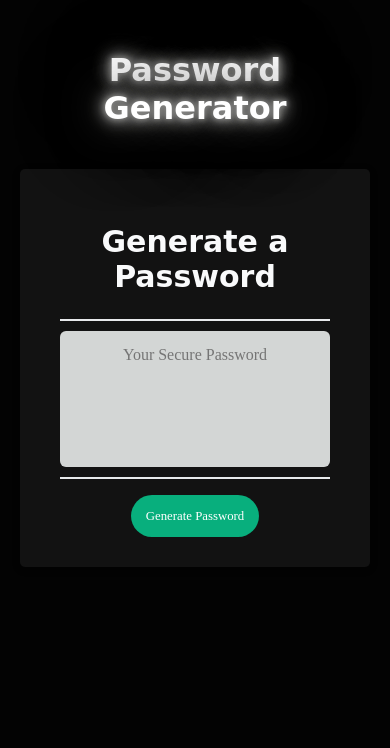
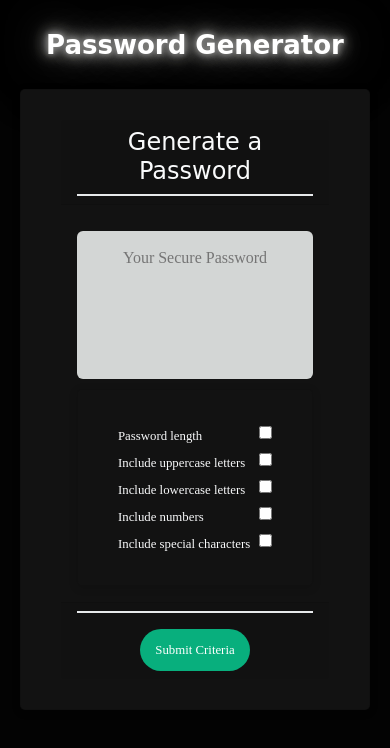
Before and after one commit to sbonias/password-generator-js, a plain HTML site: page index.html in a window 390 px wide. Both pictures are taken after a click on the button "Generate Password". Drawn offline with nearby package versions, Linux system fonts and the light colour scheme; a web font is replaced by a local one.

Commit message:
created btn display and hide function

```diff
--- a/index.html
+++ b/index.html
@@ -5,12 +5,12 @@
     <meta name="viewport" content="width=device-width, initial-scale=1.0" />
     <meta http-equiv="X-UA-Compatible" content="ie=edge" />
     <title>Password Generator</title>
-    <!-- imported bootstrap cdn if neeeded -->
-    <!-- <link href="https://cdn.jsdelivr.net/npm/bootstrap@5.0.0-beta3/dist/css/bootstrap.min.css" rel="stylesheet" integrity="sha384-eOJMYsd53ii+scO/bJGFsiCZc+5NDVN2yr8+0RDqr0Ql0h+rP48ckxlpbzKgwra6" crossorigin="anonymous"> -->
-    <!-- imported google fonts cdn -->
     <!-- <link href="https://fonts.googleapis.com/css2?family=IBM+Plex+Serif:wght@400&display=swap" rel="stylesheet"> -->
     <link href="https://fonts.googleapis.com/css2?family=Codystar&display=swap" rel="stylesheet">
     <link href="https://fonts.googleapis.com/css2?family=Bungee+Shade&family=Codystar&family=Londrina+Shadow&display=swap" rel="stylesheet">
+    <!-- imported bootstrap cdn if neeeded -->
+    <link href="https://cdn.jsdelivr.net/npm/bootstrap@5.0.0-beta3/dist/css/bootstrap.min.css" rel="stylesheet" integrity="sha384-eOJMYsd53ii+scO/bJGFsiCZc+5NDVN2yr8+0RDqr0Ql0h+rP48ckxlpbzKgwra6" crossorigin="anonymous">
+    <!-- imported google fonts cdn -->
     <link rel="stylesheet" href="style.css" />
   </head>
   <body>
@@ -29,12 +29,52 @@
             placeholder="Your Secure Password"
             aria-label="Generated Password"
           ></textarea>
+          <!-- bootstrap collapse component being applied which links the button el to the second card body div -->
+          <div class="collapse" id="collapseExample">
+            <!-- <form> -->
+            <div class= "card card-input">
+              <div>
+              <label for="pwLength">Password length</label>
+              <input type="checkbox" id="pwLength">
+              </div>
+              <div>
+              <label for="pwLower">Include uppercase letters</label>
+              <input type="checkbox" id="pwLength">
+              </div>
+              <div>
+              <label for="pwLength">Include lowercase letters</label>
+              <input type="checkbox" id="pwLength">
+              </div>
+              <div>
+              <label for="pwLength">Include numbers</label>
+              <input type="checkbox" id="pwLength">
+              </div>
+              <div>
+              <label for="pwLength">Include special characters</label>
+              <input type="checkbox" id="pwLength">
+              </div>
+            </div>
+          <!-- </form> -->
+          </div>
         </div>
+        <!-- created 3 buttons to correspond to the 3 steps involved in completing pw generation procedure:
+          1) Generate PW = To bring user to the criteria
+          2) Submit PW Criteria = To write the pw to the text area
+          3) Start Over = To reset selections -->
         <div class="card-footer">
-          <button id="generate" class="btn">Generate Password</button>
+          <button id="generate" data-bs-toggle="collapse" data-bs-target="#collapseExample">Generate Password</button>
+          <button id="submit" class="hide" data-bs-toggle="collapse" data-bs-target="#collapseExample">Submit Criteria</button>
         </div>
+        <!-- <div class="card-footer1" id="show">
+          <button id="generate" data-bs-toggle="collapse" data-bs-target="#collapseExample">Generate Password</button>
+        </div>
+        <div class="card-footer2" id="hide">
+          <button id="submit" data-bs-toggle="collapse" data-bs-target="#collapseExample">Submit Criteria</button>
+        </div> -->
       </div>
     </div>
     <script src="script.js"></script>
+    <!-- JavaScript Bundle with Popper -->
+    <script src="https://cdn.jsdelivr.net/npm/bootstrap@5.0.0-beta3/dist/js/bootstrap.bundle.min.js" integrity="sha384-JEW9xMcG8R+pH31jmWH6WWP0WintQrMb4s7ZOdauHnUtxwoG2vI5DkLtS3qm9Ekf" crossorigin="anonymous"></script>
   </body>
 </html>
--- a/script.js
+++ b/script.js
@@ -1,3 +1,33 @@
+// variables to reference DOM elements
+let generateBtn = document.querySelector("#generate")
+let submitBtn = document.querySelector("#submit")
+
+// function to hide generate button and display submit button
+const btnTransitionStart = () => {
+    generateBtn.style.display = "none"
+    submitBtn.style.display = "inline-block"
+}
+
+// function to hide submit button and display generate button
+const btnTransitionReset = () => {
+    submitBtn.style.display = "none"
+    generateBtn.style.display = "inline-block"
+}
+
+// user clicks generate button to start password generation sequence
+generateBtn.onclick = () => {
+    // first function that will execute
+    btnTransitionStart();
+}
+
+// user clicks submit button to submit password criteria
+submitBtn.onclick = () => {
+    // first function that will execute
+    btnTransitionReset();
+}
+
+
+
 // Assignment Code
 
 // Write password to the #password input
--- a/style.css
+++ b/style.css
@@ -25,7 +25,8 @@ https://codepen.io/ananyaneogi/pen/Bgozrz */
 h1 {
   text-align: center;
   animation: blink 6s infinite;
-  font-size: 32px;
+  font-size: 36px;
+  font-weight: bold;
 }
 
 @keyframes blink {
@@ -54,6 +55,26 @@ h2 {
   text-align: center;
   font-family: 'Londrina Shadow', cursive;
   font-size: 30px;
+}
+
+/* form {
+  text-align: center
+} */
+
+label {
+  text-align: left;
+  margin-left: 25%;
+  font-family: 'IBM Plex Serif';
+}
+
+input {
+float: right;
+margin-right: 25%;
+margin-top: 1.5%
+}
+
+.hide {
+  display: none
 }
 
 .wrapper {
@@ -99,11 +120,13 @@ h2 {
   min-height: 100px;
 }
 
-.card-footer {
+.card-footer
+{
   text-align: center;
 }
 
-.card-footer::before {
+.card-footer::before
+{
   content: " ";
   display: block;
   width: 100%;
@@ -111,13 +134,14 @@ h2 {
   height: 2px;
 }
 
-.card-footer::after {
+.card-footer::after
+{
   content: " ";
   display: block;
   clear: both;
 }
 
-.btn {
+button {
   border: none;
   background-color: rgb(8, 175, 125);
   border-radius: 25px;
@@ -135,14 +159,10 @@ h2 {
   transition: transform 180ms;
 }
 
-.btn:hover {
+button:hover {
   background-color:rgb(9, 151, 109);
   transform: translateY(+4px);
-}
-
-button[disabled] {
-  cursor: default;
-  background: #c0c7cf;
+  color: hsl(0, 0%, 100%);
 }
 
 .float-right {
@@ -173,7 +193,7 @@ button[disabled] {
 }
 
 @media (max-width: 690px) {
-  .btn {
+  button {
     font-size: 1rem;
     margin: 16px 0px 0px 0px;
     padding: 10px 15px;
@@ -182,10 +202,57 @@ button[disabled] {
   #password {
     font-size: 1rem;
   }
+  label {
+    font-size: 0.8rem;
+    margin-left: 20%;
+  }
+  input {
+    margin-right: 20%;
+    margin-top: 2%
+  }
+  h1 {
+    font-size: 26px;
+  }
+  h2 {
+    font-size: 24px
+  }
 }
 
 @media (max-width: 500px) {
-  .btn {
+  button {
     font-size: 0.8rem;
   }
+  label {
+    font-size: 0.8rem;
+    margin-left: 0;
+  }
+  input {
+    margin-right: 0;
+    margin-top: 4%
+
+  }
+
 }
+
+@media (max-width: 380px) {
+  label {
+    font-size: 0.8rem;
+    margin-left: -15%;
+  }
+  input {
+    margin-right: 0%;
+    margin-top: 4%
+  }
+  h1 {
+    font-size: 22px;
+  }
+}
+
+@media (max-width: 365px) {
+  label {
+    font-size: 0.6rem;
+  }
+  input {
+    margin-top: 8%
+  }
+}
```
Also changed, not shown: 1 other file.
